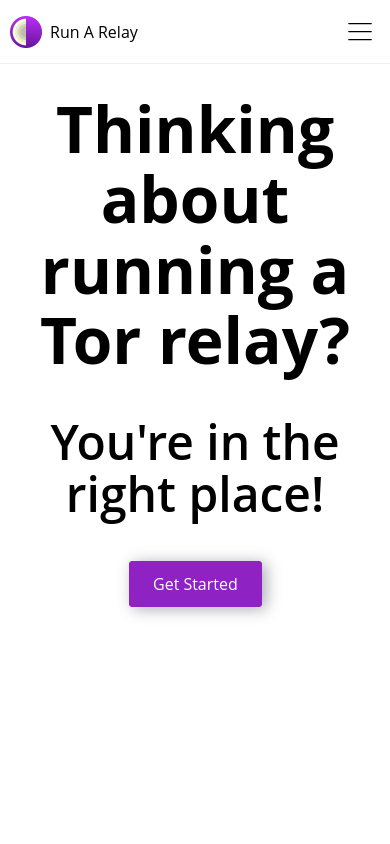
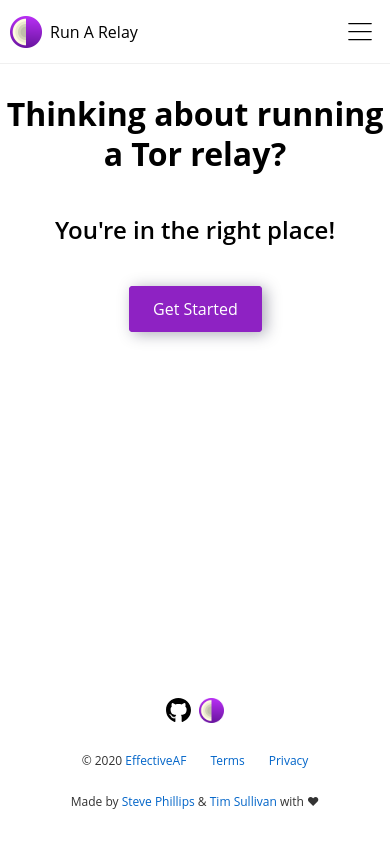
Before and after one commit to EffectiveAF/run-a-relay, a Svelte app: page / in a window 390 px wide. Shown: the top 844 px of the page. Built offline with nearby package versions, Linux system fonts and the light colour scheme; a web font is replaced by a local one.

Commit message:
address open issue 12

```diff
--- a/public/global.css
+++ b/public/global.css
@@ -34,7 +34,7 @@
   font-style: normal;
   font-weight: bold;
   font-size: 64px;
-  line-height: 110.18%;
+  line-height: 72px;
   color: #000000;
 }
 
@@ -42,7 +42,7 @@
   font-style: normal;
   font-weight: 600;
   font-size: 48px;
-  line-height: 110.18%;
+  line-height: 56px;
   color: #000000;
 }
 
@@ -233,3 +233,24 @@
   -webkit-animation-name: hvr-ripple-out-sec;
   animation-name: hvr-ripple-out-sec;
 }
+
+@media (max-width: 640px) {
+  h1 {
+    font-style: normal;
+    font-weight: bold;
+    font-size: 32px;
+    line-height: 40px;
+  }
+
+  h2 {
+    font-style: normal;
+    font-weight: 600;
+    font-size: 24px;
+    line-height: 32px;
+  }
+
+  p {
+    font-size: 16px;
+    line-height: 30px;
+  }
+}
```
